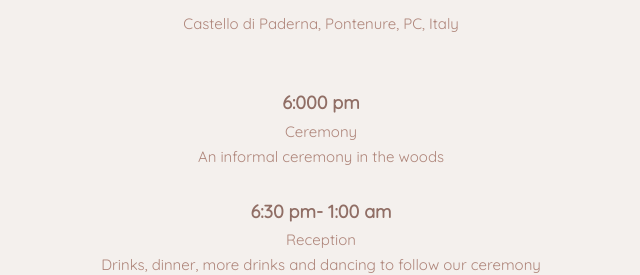
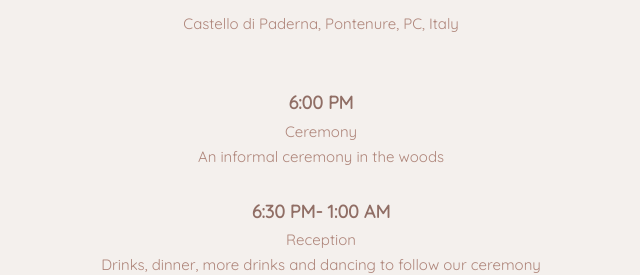
Before and after one commit to caltadaniel/caltadaniel.github.io, a website: page wedding_party.html in a window 1280 px wide. Shown: the part 1595-1870 px from the top of the page, 319-959 px from the left. Drawn offline with Linux system fonts and the light colour scheme.

Commit message:
cambio ora

```diff
--- a/wedding_party.html
+++ b/wedding_party.html
@@ -115,11 +115,11 @@
                             <h3><strong>FRIDAY JULY 5, 2024</strong><h3>
                             <p>Castello di Paderna, Pontenure, PC, Italy</p>
                             <br>
-                            <h4>6:000 pm</h4>
+                            <h4>6:00 PM</h4>
                             <p>Ceremony</p>
                             <p>An informal ceremony in the woods</p>
                             <br>
-                            <h4>6:30 pm- 1:00 am</h4>
+                            <h4>6:30 PM- 1:00 AM</h4>
                             <p>Reception</p>
                             <p>Drinks, dinner, more drinks and dancing to follow our ceremony </p>
                             <br>
```
